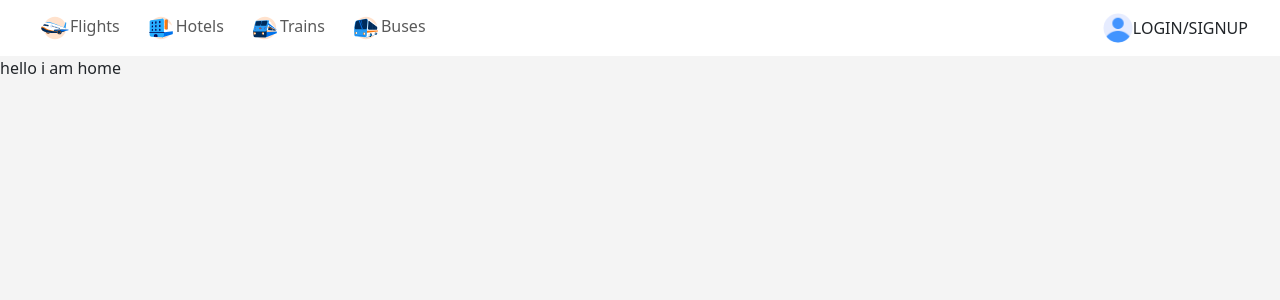
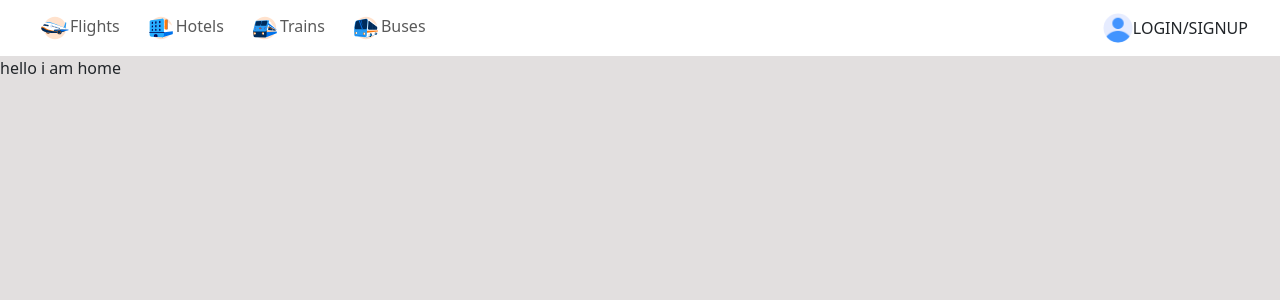
Before and after one commit to adityakumar571/MachineTest, a React (Vite) app: page / in a window 1280 px wide. Shown: the top 300 px of the page. Built offline with nearby package versions, Linux system fonts and the light colour scheme.

Commit message:
body color change

```diff
--- a/src/index.css
+++ b/src/index.css
@@ -2,5 +2,5 @@ body,html{
   margin: 0;
   padding: 0;
   height: 100%;
- background-color: #f4f4f4;
+ background-color: #e2dfdf;
 }
```
